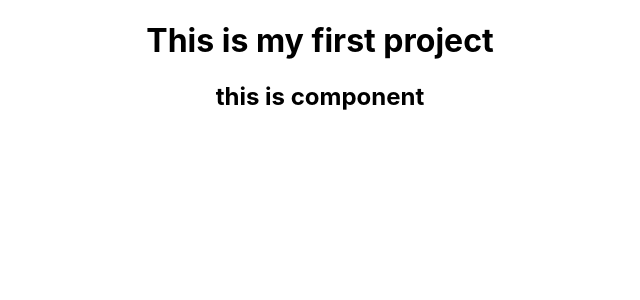
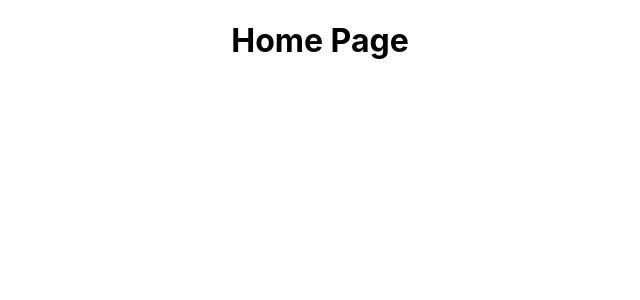
Before and after one commit to PiyumalNipuna60/React-Study-02, a React (Create React App) app in the folder project-01/: page / in a window 1280 px wide. Shown: the top 300 px of the page, without its empty margins (320-960 px from the left). Built offline with nearby package versions, Linux system fonts and the light colour scheme.

Commit message:
Create Home Page

```diff
--- a/project-01/src/App.js
+++ b/project-01/src/App.js
@@ -1,12 +1,12 @@
 import logo from './logo.svg';
 import './App.css';
 import PartOne from './components/PartOne';
+import HomePage from './pages/homePage/HomePage';
 
 function App() {
   return (
     <div className="App">
-      <h1>This is my first project</h1>
-      <PartOne />
+      <HomePage />
     </div>
   );
 }
--- /dev/null
+++ b/project-01/src/pages/homePage/HomePage.js
@@ -0,0 +1,9 @@
+import React, { Component } from 'react'
+
+export default class HomePage extends Component {
+  render() {
+    return (
+      <div><h1>Home Page</h1></div>
+    )
+  }
+}
```
